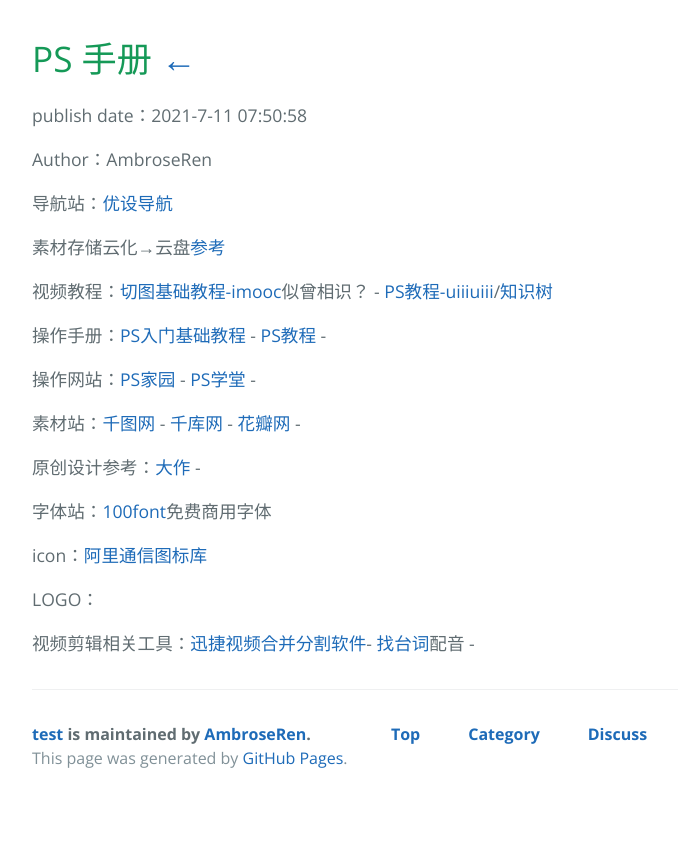
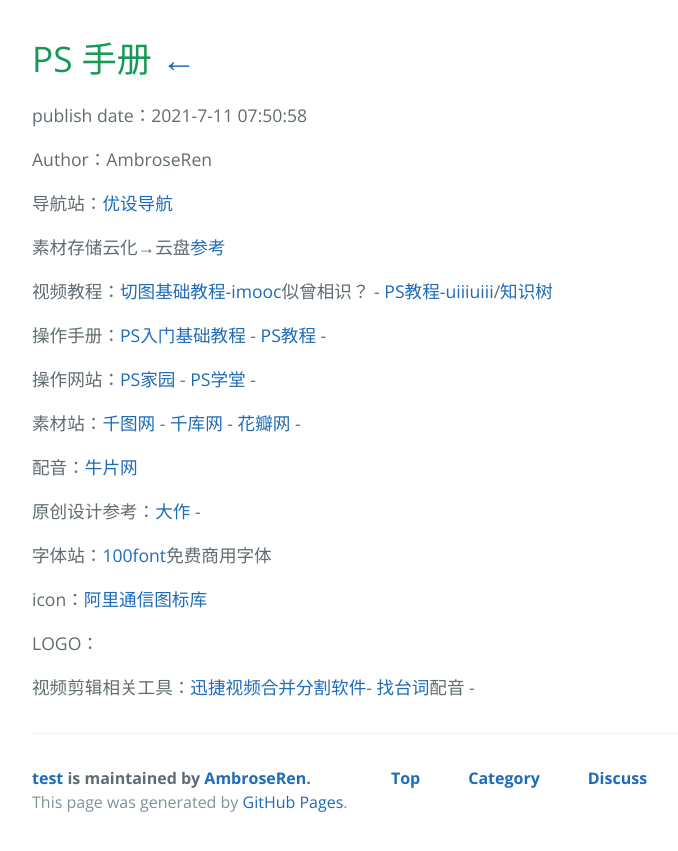
Before and after one commit to AmbroseRen/test, a Jekyll site: the page built from Doc/Web/Photoshop.md, in a window 1280 px wide. Shown: the top 851 px of the page, without its empty margins (192-870 px from the left). Built offline with Jekyll 4.4.1, drawn with Linux system fonts in a browser that asks for light colours; nearby versions of some CDN libraries; our own code applies the rules of GitHub Pages for plain Markdown files; library files that are not in the unit come from our copies; the repository's description, which GitHub fills in, is left out.

Commit message:
Update Photoshop.md

```diff
--- a/Doc/Web/Photoshop.md
+++ b/Doc/Web/Photoshop.md
@@ -16,6 +16,8 @@
 
 素材站：[千图网](https://www.58pic.com/) - [千库网](https://588ku.com/) - [花瓣网](https://huaban.com/) - []()
 
+配音：[牛片网](https://www.6pian.cn/)
+
 原创设计参考：[大作](https://www.bigbigwork.com/) - []()
 
 字体站：[100font](https://www.100font.com/)免费商用字体
```
